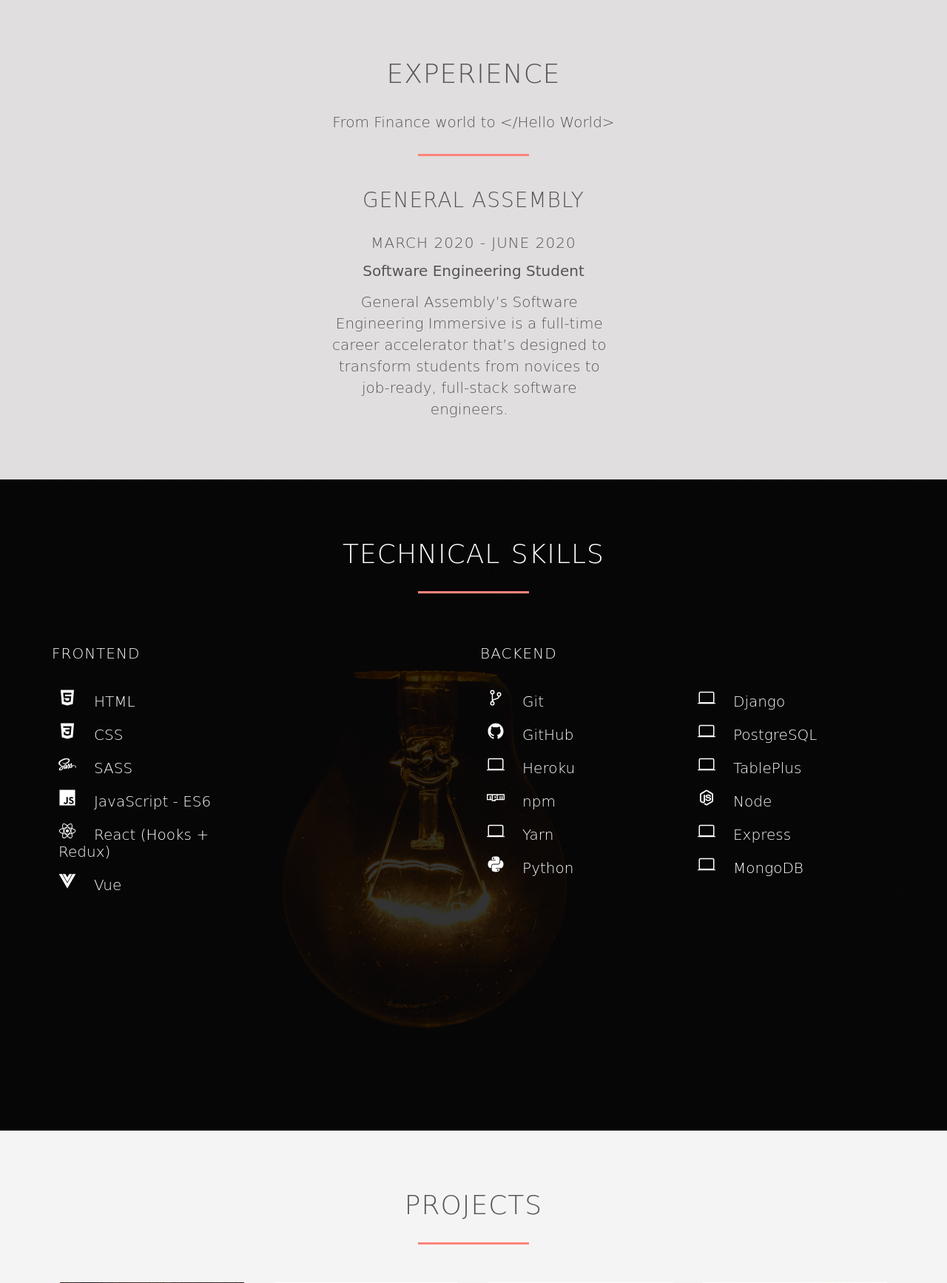
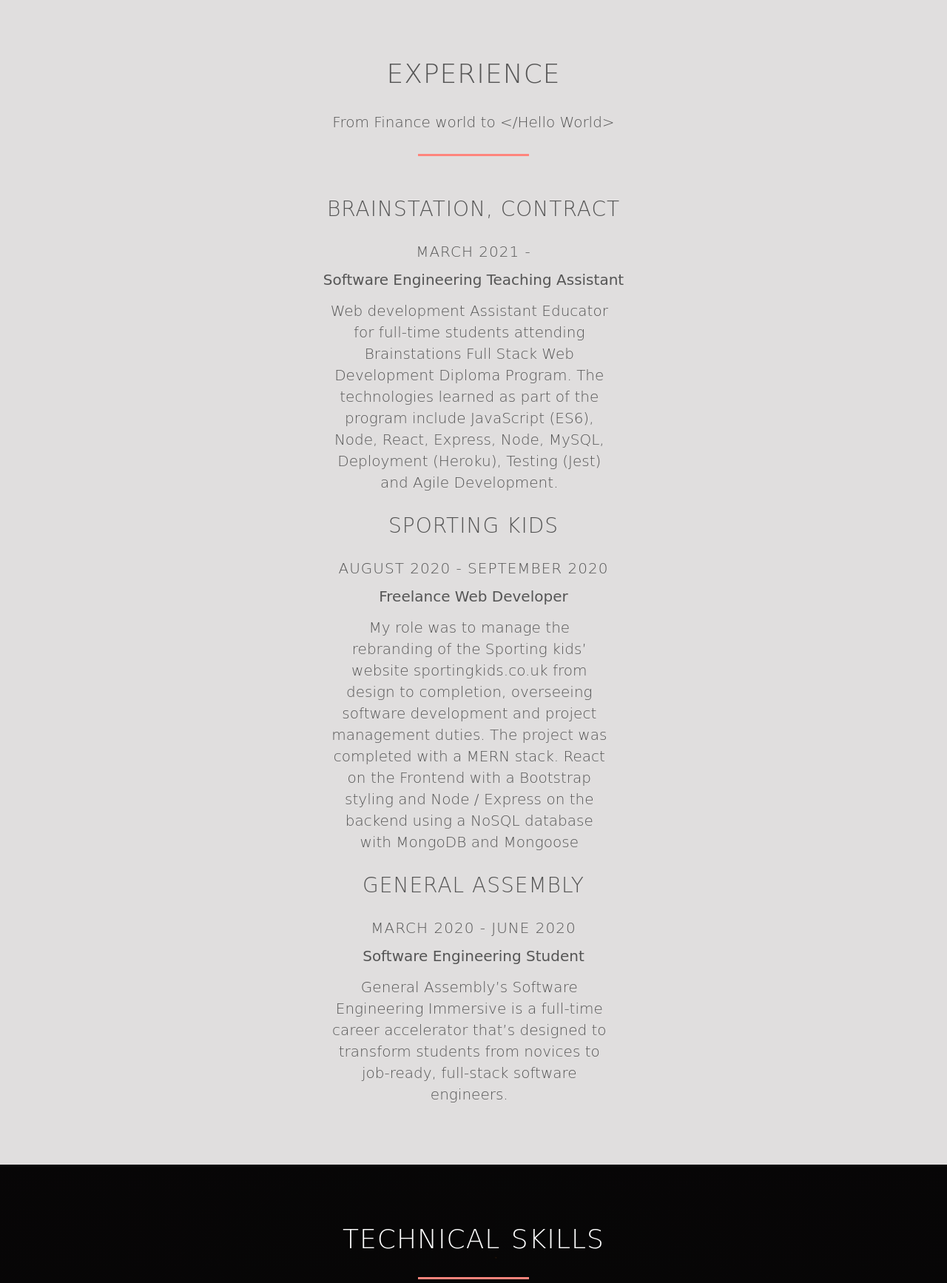
Before and after one commit to Benga-boy/bengasworld, a PHP site: page / in a window 1280 px wide. Shown: the part 2046-3780 px from the top of the page at 74% size. Run offline with PHP 8.4, Linux system fonts and the light colour scheme; some libraries are stand-ins or nearby versions; some web fonts are replaced.

Commit message:
experiences added

```diff
--- a/index.html
+++ b/index.html
@@ -61,16 +61,19 @@
       <div class="col span-1-of-3 boxes">
         <h3>About Me</h3>
         <p>
-          I am a Junior Fullstack Developer with JavaScript and Python experience. My Software Engineering journey started in March
-          2020, when I decided to complete a Bootcamp with General Assembly, where I learned the fundamentals of development and latest coding technologies. <br/><br/>
+          I am a Junior Fullstack Developer with JavaScript and Python experience. My Software Engineering journey
+          started in March
+          2020, when I decided to complete a Bootcamp with General Assembly, where I learned the fundamentals of
+          development and latest coding technologies. <br /><br />
 
           My journey to date has been thrilling. Since completion of my Bootcamp, I have completed a
           Freelance project, continued with my CPD by expanding on my knowledge of React which is a frontend library I
           love working with, learned Vue and currently blessed to be able to teach everything I have learned and mentor
-          others in my current role as a Software Engineering Teaching Assistant. <br/><br/>
+          others in my current role as a Software Engineering Teaching Assistant. <br /><br />
 
-          Please checkout my <a href="https://github.com/Benga-boy" target="_blank">GitHub</a> to have a look at some of the technologies I have been learning and playing with
-          including Redux, Next, Nuxt, Vuex etc <br /><br/>
+          Please checkout my <a href="https://github.com/Benga-boy" target="_blank">GitHub</a> to have a look at some of
+          the technologies I have been learning and playing with
+          including Redux, Next, Nuxt, Vuex etc <br /><br />
 
           When not trying to find new ways to solve problems. I love my sports, Football and Golf are number my
           favourites, both playing and watching. I also like reading books and watching quiz shows (Try not to miss
@@ -94,6 +97,32 @@
     <div class="row ">
       <h2>Experience</h2>
       <p class="profession">From Finance world to &lt;/Hello World&gt;</p>
+    </div>
+    <div class="row experiences">
+      <div class="experience">
+        <h3>Brainstation, Contract</h3>
+        <h4>March 2021 - </h4>
+        <p class="course"><strong>Software Engineering Teaching Assistant</strong></p>
+        <div class="job-description">
+          <p>Web development Assistant Educator for full-time students attending Brainstations Full Stack Web
+            Development Diploma Program. The technologies learned as part of the program include JavaScript (ES6), Node,
+            React, Express, Node, MySQL, Deployment (Heroku), Testing (Jest) and Agile Development.</p>
+        </div>
+      </div>
+    </div>
+    <div class="row experiences">
+      <div class="experience">
+        <h3>Sporting Kids</h3>
+        <h4>August 2020 - September 2020</h4>
+        <p class="course"><strong>Freelance Web Developer</strong></p>
+        <div class="job-description">
+          <p>My role was to manage the rebranding of the Sporting kids’ website sportingkids.co.uk from design to
+            completion, overseeing software development and project management duties.
+            The project was completed with a MERN stack. React on the Frontend with a Bootstrap styling and Node /
+            Express on the backend using a NoSQL database with MongoDB and Mongoose
+          </p>
+        </div>
+      </div>
     </div>
     <div class="row experiences">
       <div class="experience">
--- a/src/css/styles.css
+++ b/src/css/styles.css
@@ -273,6 +273,10 @@ ul li a:visited {
 text-align: center;
 }
 
+.experiences {
+  margin-top: 12px;
+  }
+
 .rule::after {
   display: block;
   height: 3px;
```
